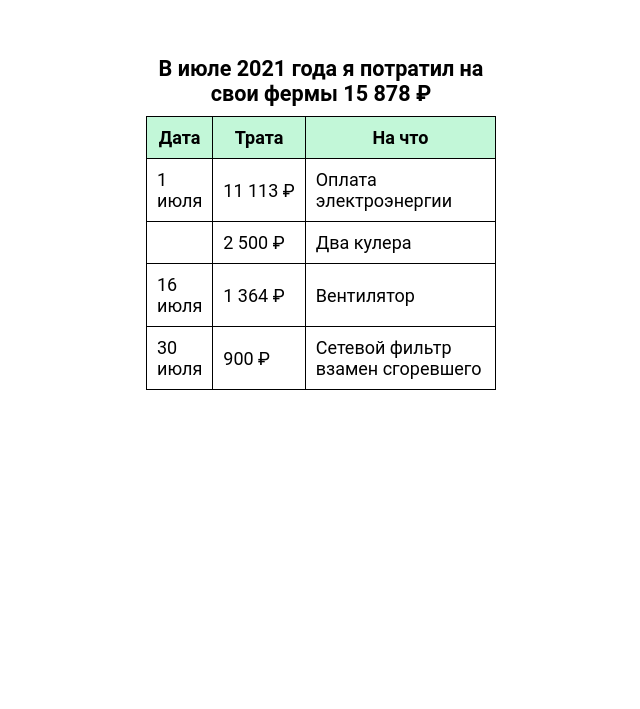
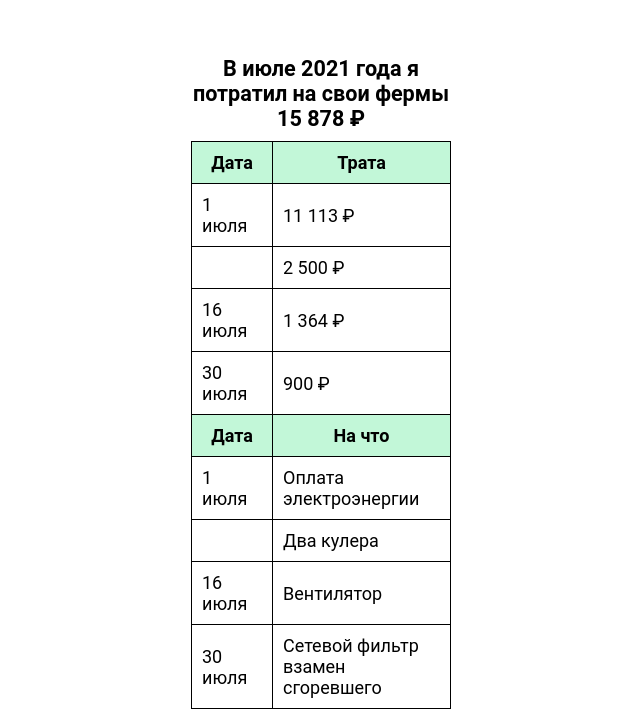
Before and after one commit to Hardforehead/TestRepo, a plain HTML site: page index.html in a window 1280 px wide. Shown: the part 144-853 px from the top of the page, without its empty margins (319-959 px from the left). Before the commit the page ends 800 px from the top, so only its background shows below. Drawn offline with Linux system fonts and the light colour scheme.

Commit message:
fix: table fixed

```diff
--- a/index.html
+++ b/index.html
@@ -13,12 +13,22 @@
         <tr>
          <th>Дата</th>
          <th>Трата</th>
+        </tr>
+        <tr><td class="td"><nobr>1 <br> июля</nobr></td><td><nobr>11 113 ₽</nobr></td></tr>
+        <tr><td class="td"><nobr> </nobr>       </td><td><nobr>2 500   ₽</nobr></td></tr>
+        <tr><td class="td"><nobr>16 <br> июля</nobr></td><td><nobr>1 364  ₽</nobr></td></tr>
+        <tr><td class="td"><nobr>30 <br> июля</nobr></td><td><nobr>900    ₽</nobr></td></tr>
+       </table>
+       <table class="table">
+        <caption></caption>
+        <tr>
+         <th>Дата</th>
          <th>На что</th>
         </tr>
-        <tr><td><nobr>1 <br> июля</nobr></td><td><nobr>11 113 ₽</nobr></td><td>Оплата электроэнергии</td></tr>
-        <tr><td><nobr> </nobr>       </td><td><nobr>2 500   ₽</nobr></td><td>Два кулера</td></tr>
-        <tr><td><nobr>16 <br> июля</nobr></td><td><nobr>1 364  ₽</nobr></td><td>Вентилятор</td></tr>
-        <tr><td><nobr>30 <br> июля</nobr></td><td><nobr>900    ₽</nobr></td><td>Сетевой фильтр взамен сгоревшего</td></tr>
+        <tr><td class="td"><nobr>1 <br> июля</nobr></td><td>Оплата электроэнергии</td></tr>
+        <tr><td class="td"><nobr> </nobr>       </td><td>Два кулера</td></tr>
+        <tr><td class="td"><nobr>16 <br> июля</nobr></td><td>Вентилятор</td></tr>
+        <tr><td class="td"><nobr>30 <br> июля</nobr></td><td>Сетевой фильтр взамен сгоревшего</td></tr>
        </table>
 
 </body>
--- a/style.css
+++ b/style.css
@@ -1,12 +1,13 @@
   body {
     display: flex;
+    flex-direction: column;
     margin: auto;
     margin-top: 200px;
     padding: 0;
     font-family: "Roboto";
     font-size: large;
     font-weight: 500;
-    width: 350px;
+    width: 260px;
     justify-content: center;
   }
 
@@ -26,6 +27,14 @@
     font-weight: 400;
   }
 
+  .td {
+    width: 60px;
+  }
+
   th {
     background-color: #c2f7d8;
   }
+
+  .table {
+    margin-top: -11px;
+  }
```
